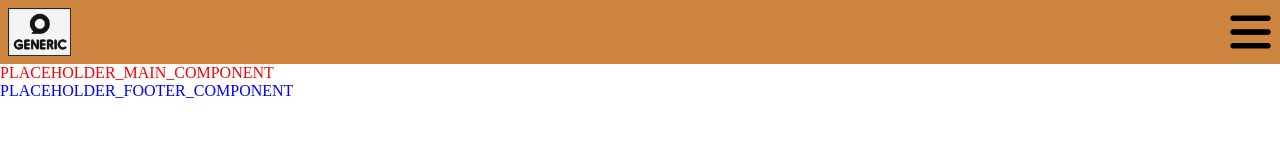
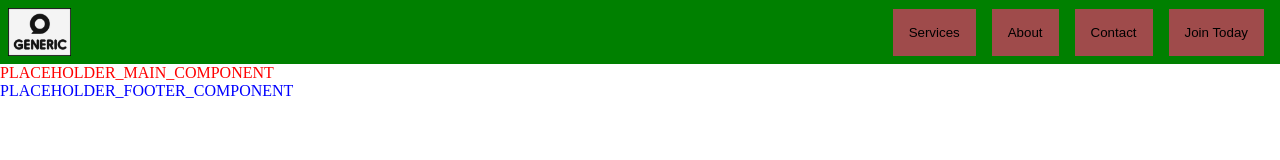
Before and after one commit to calebsg225/LP-generic, a plain HTML site: page index.html in a window 1280 px wide. Drawn offline with Linux system fonts and the light colour scheme.

Commit message:
make header navbar desktop friendly

```diff
--- a/styles/header-medias.css
+++ b/styles/header-medias.css
@@ -1,5 +1,26 @@
 @media (min-width: 800px) {
-  #header-component {
-    background-color: peru;
+  .hide-nav {
+    display: flex;
   }
+
+  #header-navbar {
+    flex-direction: row;
+    position: relative;
+    inset: 0;
+    padding: 0;
+    background-color: rgba(0, 0, 0, 0);
+  }
+
+  #hamburger-icon {
+    display: none;
+  }
+
+  #navbar-space-button {
+    display: none;
+  }
+
+  #exit-hamburger-menu {
+    display: none;
+  }
+
 }
--- a/styles/header.css
+++ b/styles/header.css
@@ -12,7 +12,15 @@
   height: 100%;
 }
 
-nav {
+#header-navbar {
+  z-index: 10;
+  flex-direction: column;
+  justify-content: left;
+  align-items: stretch;
+  position: fixed;
+  inset: 0 0 0 var(--hamburger-menu-space-width);
+  background-color: rgb(104, 104, 104);
+  padding-top: calc(var(--header-height) + 1rem);
 }
 
 .hide-nav {
@@ -20,15 +28,7 @@ nav {
 }
 
 .show-nav {
-  z-index: 10;
   display: flex;
-  flex-direction: column;
-  justify-content:left;
-  align-items: stretch;
-  position: fixed;
-  inset: 0 0 0 var(--hamburger-menu-space-width);
-  background-color: rgb(104, 104, 104);
-  padding-top: calc(var(--header-height) + 1rem);
 }
 
 nav button {
```
